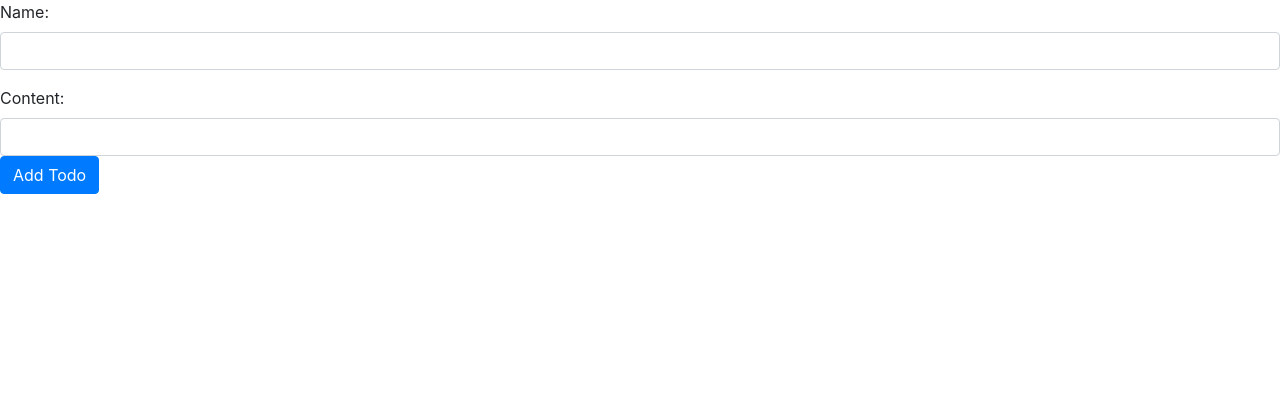
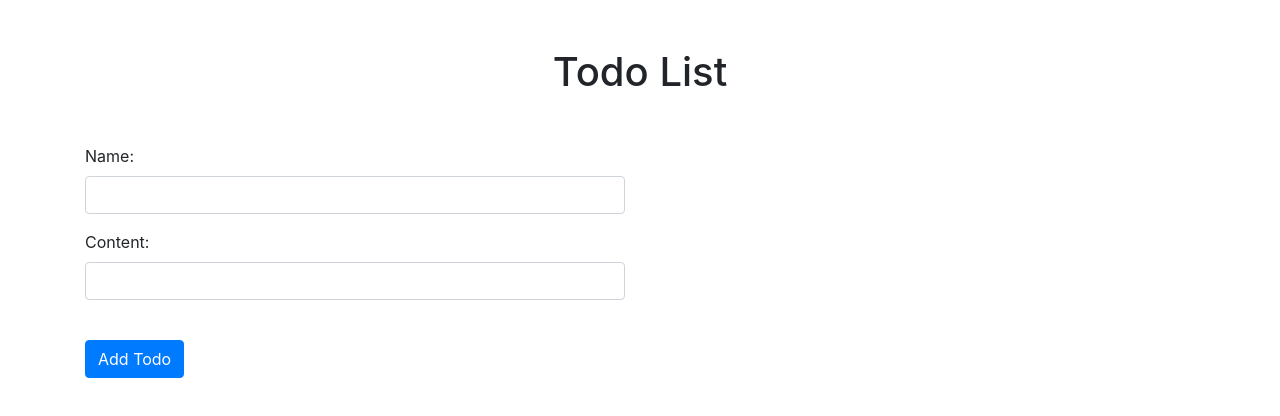
Before and after one commit to RayenHanafi/RayenRepository, a plain HTML site: page TODO/index3.html in a window 1280 px wide. Drawn offline with nearby package versions, Linux system fonts and the light colour scheme; files that its build step writes are made by us from their sources.

```diff
--- a/TODO/index3.html
+++ b/TODO/index3.html
@@ -11,18 +11,29 @@
     <title>Mini Word</title>
   </head>
   <body>
-    <div>
-      <div class="mb-3">
-        <label for="name" class="form-label">Name:</label>
-        <input type="text" id="name" class="form-control"/>
+    <h1 class="text-center mt-5">Todo List</h1>
+    <div class="container mt-5">
+      <div class="row">
+        <div class="col-md-6">
+          <div class="mb-3">
+            <label for="name" class="form-label">Name:</label>
+            <input type="text" id="name" class="form-control" />
+          </div>
+          <div class="mb-3">
+            <label for="content" class="form-label">Content:</label>
+            <input type="text" id="content" class="form-control" />
+          </div>
+          <br />
+          <button type="submit" id="addTodo" class="btn btn-primary">
+            Add Todo
+          </button>
+          <br />
+        </div>
+        <div class="col-md-6">
+          <ul id="todoList" class="list-group"></ul>
+        </div>
       </div>
-      <div class="mb-3">
-        <label for="content" class="form-label">Content:</label>
-        <input type="text" id="content" class="form-control"/>
-      <div>
-      <button type="submit" id="addTodo" class="btn btn-primary">Add Todo</button>
     </div>
-    <ul id="todoList" class="list-group"></ul>
     <script src="index3.js"></script>
   </body>
 </html>
--- a/TODO/index3.js
+++ b/TODO/index3.js
@@ -5,6 +5,10 @@
 
 
 document.getElementById('addTodo').addEventListener('click', () => {
+    if (name.value.trim() === "" || content.value.trim() === "") {
+      alert("Please fill in both fields.");
+      return;
+    }
     const todo = document.createElement('li');
     todo.textContent = name.value + ' : ' + content.value;
     todo.classList.add('list-group-item');
```
